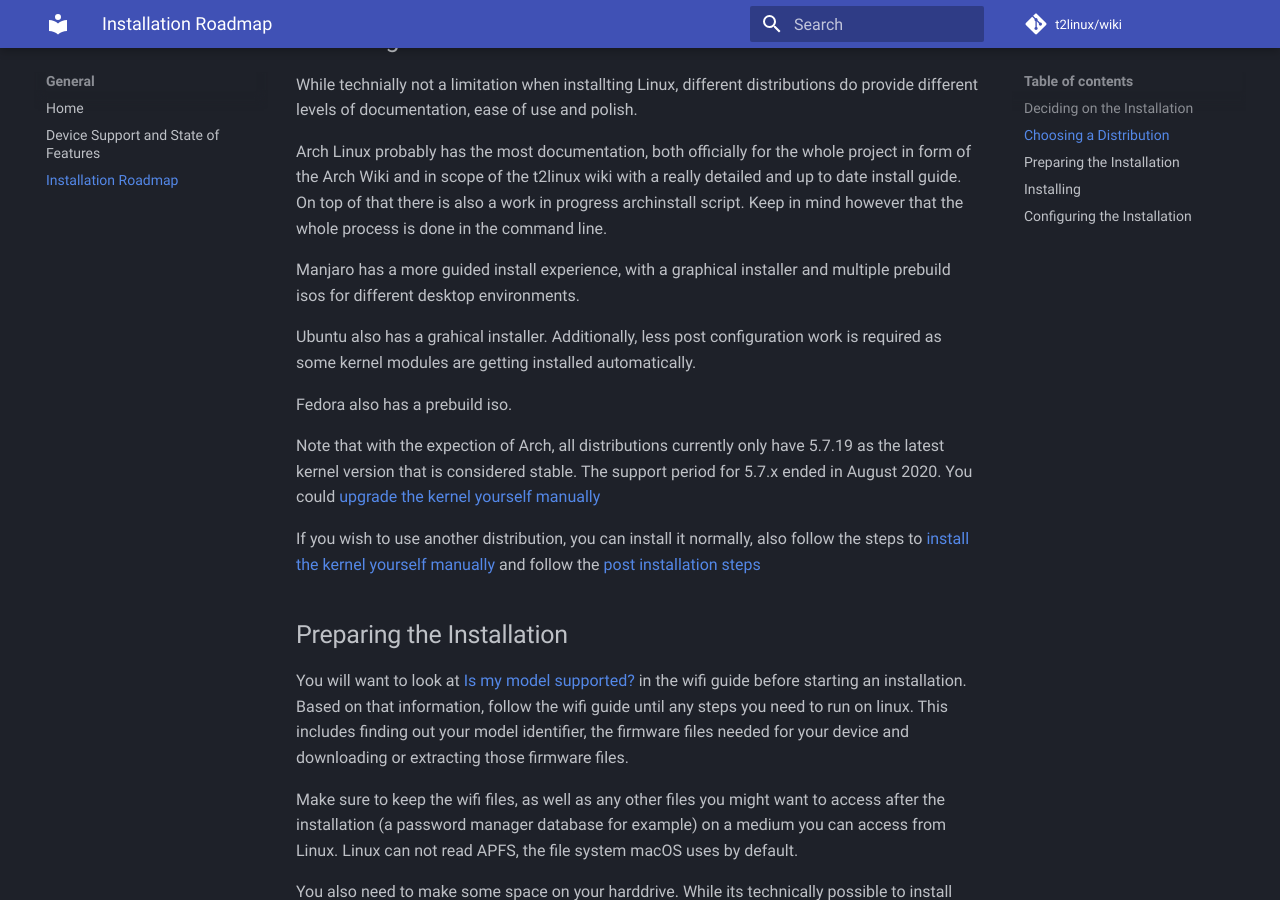
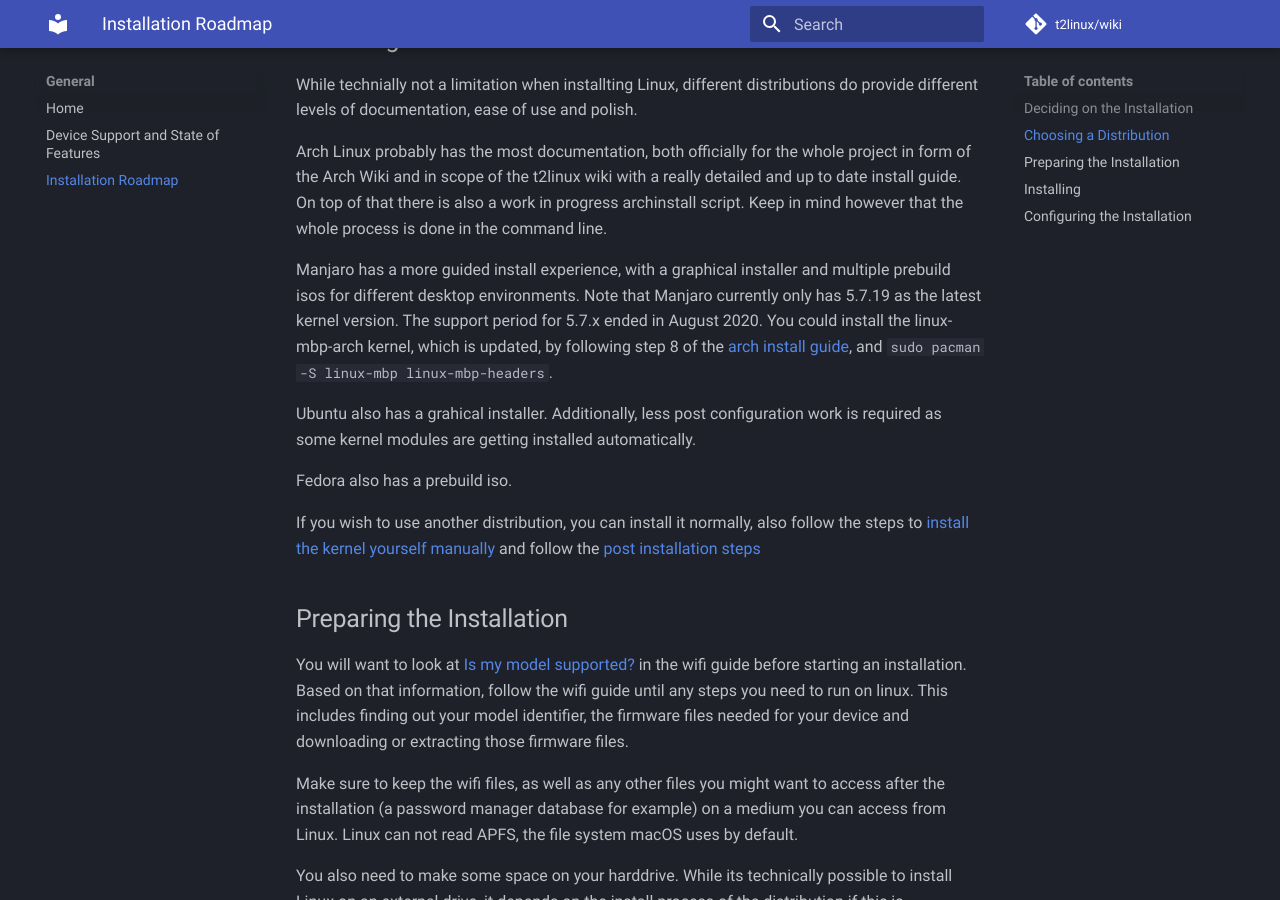
Before and after one commit to t2linux/wiki, an MkDocs documentation site: the page built from docs/roadmap.md, in a window 1280 px wide and 900 px high, scrolled down 781 px. Built offline with MkDocs 1.6.1 and Material for MkDocs 9.7.7, drawn with Linux system fonts in a browser that asks for light colours; comment, search, counter and statistics services are not loaded.

Commit message:
roadmap: update notes on old kernels
ubuntu, nixos and fedora have 5.10+ kernels now. (I'm [trying to update manjaro to 5.10](https://github.com/Redecorating/mbp-manjaro-kernel/actions/runs/1011594855))

```diff
--- a/docs/roadmap.md
+++ b/docs/roadmap.md
@@ -28,15 +28,13 @@ Arch Linux probably has the most documentation, both officially for the whole pr
 t2linux wiki with a really detailed and up to date install guide. On top of that there is also a work in progress archinstall script.
 Keep in mind however that the whole process is done in the command line.
 
-Manjaro has a more guided install experience, with a graphical installer and multiple prebuild isos for different desktop environments.
+Manjaro has a more guided install experience, with a graphical installer and multiple prebuild isos for different desktop environments. Note that Manjaro currently only has 5.7.19 as the latest kernel version. The support period for 5.7.x ended in August 2020.
+You could install the linux-mbp-arch kernel, which is updated, by following step 8 of the [arch install guide](https://wiki.t2linux.org/distributions/arch/installation/), and `sudo pacman -S linux-mbp linux-mbp-headers`.
 
 Ubuntu also has a grahical installer. Additionally, less post configuration work is required as some kernel modules are getting
 installed automatically.
 
 Fedora also has a prebuild iso.
-
-Note that with the expection of Arch, all distributions currently only have 5.7.19 as the latest kernel version that is considered stable. The support period for 5.7.x ended in August 2020.
-You could [upgrade the kernel yourself manually](https://wiki.t2linux.org/guides/kernel/)
 
 If you wish to use another distribution, you can install it normally, also follow the steps to [install the kernel yourself manually](https://wiki.t2linux.org/guides/kernel/) and follow the [post installation steps](https://wiki.t2linux.org/roadmap/#configuring-the-installation)
 
```
